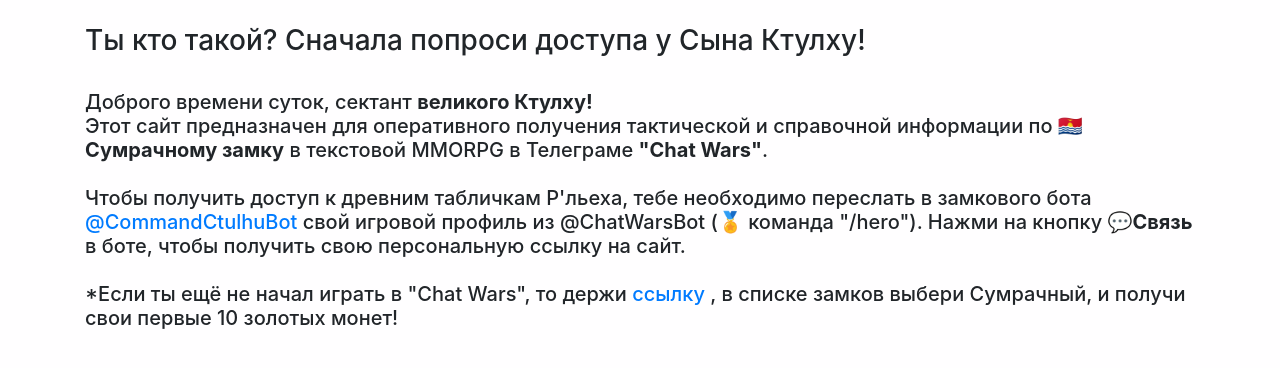
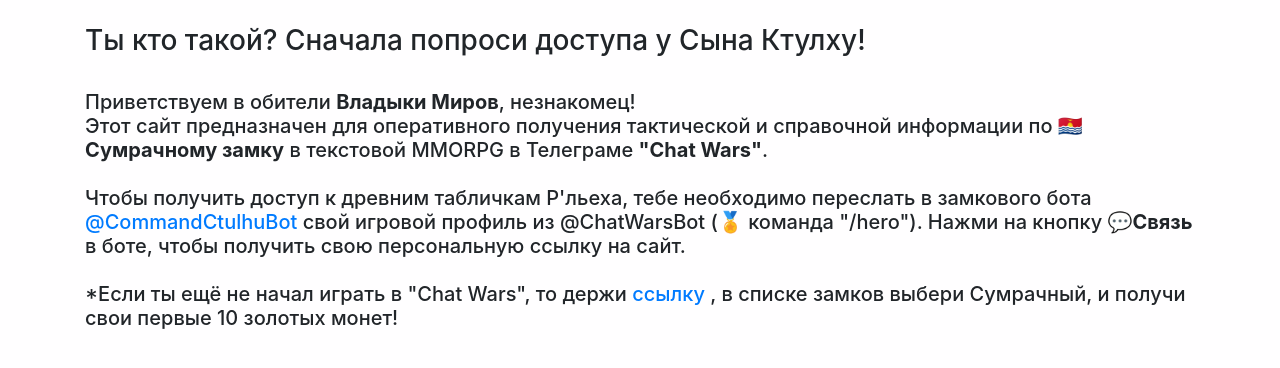
Before and after one commit to toxydose/CastleStats, a Flask app: page / in a window 1280 px wide. Shown: the part 56-424 px from the top of the page. Run offline with Flask 2, Linux system fonts and the light colour scheme; some libraries are stand-ins or nearby versions.

Commit message:
one more text edition

```diff
--- a/app/templates/403.html
+++ b/app/templates/403.html
@@ -3,7 +3,7 @@
 {% block content %}
   <div class="container">
       <h3>Ты кто такой? Сначала попроси доступа у Сына Ктулху!<br></h3><br>
-      <h5>Доброго времени суток, сектант <b>великого Ктулху!</b><br>
+      <h5>Приветствуем в обители <b>Владыки Миров</b>, незнакомец!<br>
           Этот сайт предназначен для оперативного получения тактической и справочной информации по 🇰🇮 <b>Сумрачному замку</b> в текстовой MMORPG в Телеграме <b>"Chat Wars"</b>.<br><br>
 
           Чтобы получить доступ к древним табличкам Р'льеха, тебе необходимо переслать в замкового бота <a title="Замковый бот" href="tg://resolve?domain=CommandCtulhuBot">@CommandCtulhuBot</a> свой игровой профиль из @ChatWarsBot (🏅 команда "/hero").
```
